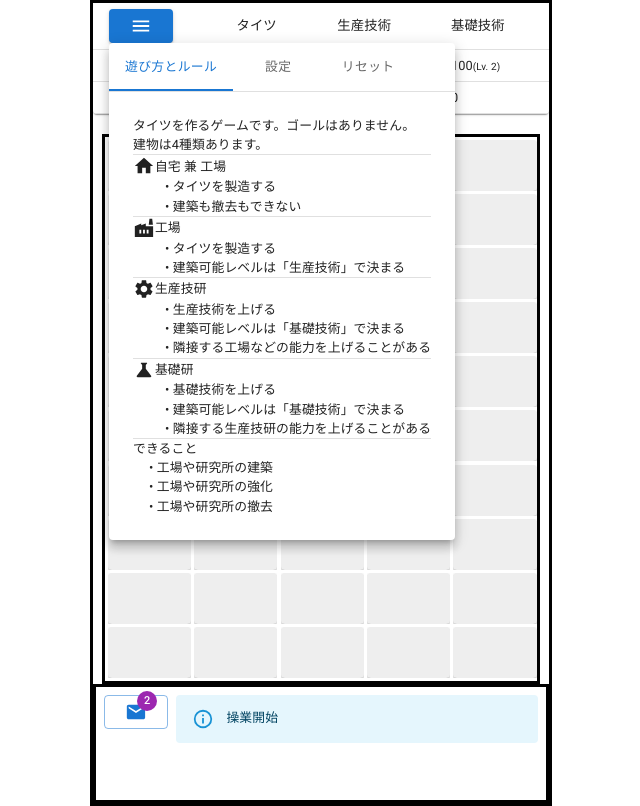
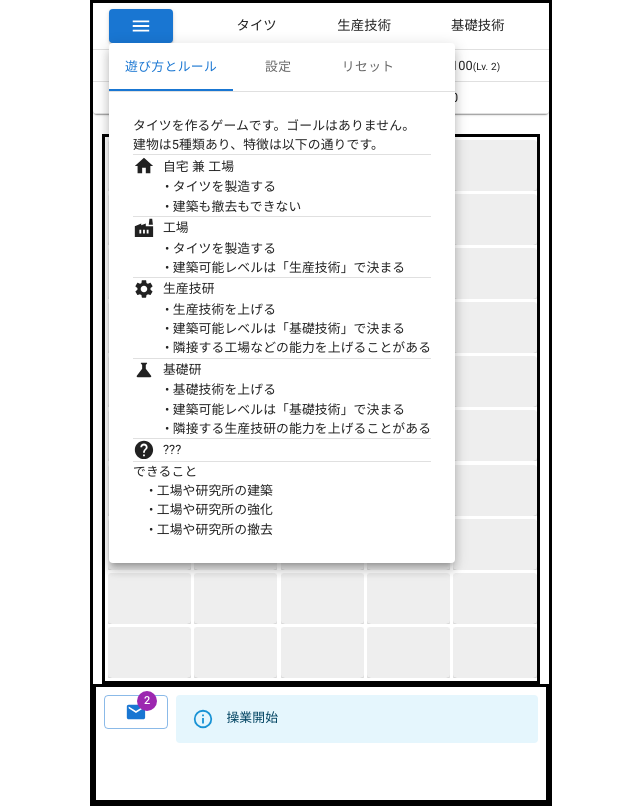
Before and after one commit to nabetani/game24f, a React (Vite) app in the folder tfactory/: page / in a window 1280 px wide. Both pictures are taken after a click on the button 460 px from the left and 25 px from the top of the page. Shown: the whole page, without its empty margins (319-959 px from the left). Built offline with nearby package versions, Linux system fonts and the light colour scheme.

Commit message:
説明追記

```diff
--- a/tfactory/src/Header.tsx
+++ b/tfactory/src/Header.tsx
@@ -6,6 +6,7 @@ import * as Mui from "@mui/material";
 import * as Icon from '@mui/icons-material';
 import * as MuiL from "@mui/lab";
 import React from 'react'
+import * as W from "./World"
 
 const mtab = {
   usage: "mtab-usage",
@@ -47,45 +48,73 @@ function ResetUI(p: {
 
 function UsageUI(p: {
   op: (cmd: string) => void,
+  world: W.World,
   closer: () => void,
 }): JSX.Element {
   const T = Mui.Typography
-
   return <>
     <T>
       タイツを作るゲームです。ゴールはありません。<br />
-      建物は4種類あります。</T>
+      建物は5種類あり、特徴は以下の通りです。</T>
     <Mui.Divider />
-    <Mui.Stack direction="row" display="flex" alignItems="center">
+    <Mui.Stack gap={1} direction="row" display="flex" alignItems="center">
       <Icon.Home /> <T>自宅 兼 工場</T></Mui.Stack>
     <Mui.Box sx={{ pl: 4 }}><T>
       • タイツを製造する<br />
       • 建築も撤去もできない
+      {G.canBuildMagic(p.world) ? <>
+        <br />• 隣接する魔術研の能力を上げる
+      </> : <></>}
     </T></Mui.Box>
     <Mui.Divider />
 
-    <Mui.Stack direction="row" display="flex" alignItems="center">
+    <Mui.Stack gap={1} direction="row" display="flex" alignItems="center">
       <Icon.Factory /><T>工場</T></Mui.Stack>
     <Mui.Box sx={{ pl: 4 }}><T>
       • タイツを製造する<br />
-      • 建築可能レベルは「生産技術」で決まる</T>
+      • 建築可能レベルは「生産技術」で決まる
+      {G.canBuildMagic(p.world) ? <>
+        <br />• 隣接する魔術研が一個だと能力が上がり、複数だと能力が下がる
+      </> : <></>}
+    </T>
     </Mui.Box>
     <Mui.Divider />
-    <Mui.Stack direction="row" display="flex" alignItems="center">
+    <Mui.Stack gap={1} direction="row" display="flex" alignItems="center">
       <Icon.Settings /><T>生産技研</T></Mui.Stack>
     <Mui.Box sx={{ pl: 4 }}><T>
       • 生産技術を上げる<br />
       • 建築可能レベルは「基礎技術」で決まる<br />
-      • 隣接する工場などの能力を上げることがある</T>
+      • 隣接する工場などの能力を上げることがある
+      {G.canBuildMagic(p.world) ? <>
+        <br />• 隣接する魔術研が一個だと能力が上がり、複数だと能力が下がる
+      </> : <></>}</T>
     </Mui.Box>
     <Mui.Divider />
-    <Mui.Stack direction="row" display="flex" alignItems="center">
+    <Mui.Stack gap={1} direction="row" display="flex" alignItems="center">
       <Icon.Science /><T> 基礎研</T></Mui.Stack>
     <Mui.Box sx={{ pl: 4 }}><T>
       • 基礎技術を上げる<br />
       • 建築可能レベルは「基礎技術」で決まる<br />
-      • 隣接する生産技研の能力を上げることがある</T>
+      • 隣接する生産技研の能力を上げることがある
+      {G.canBuildMagic(p.world) ? <>
+        <br />• 隣接する魔術研が一個だと能力が上がり、複数だと能力が下がる
+      </> : <></>}</T>
     </Mui.Box>
+    <Mui.Divider />
+    {G.canBuildMagic(p.world) ? <>
+      <Mui.Stack gap={1} direction="row" display="flex" alignItems="center">
+        <Icon.AutoFixHigh /><T>魔術研</T></Mui.Stack>
+      <Mui.Box sx={{ pl: 4 }}><T>
+        • 何も生産せず、隣接する施設に影響を与える
+        <br />• 強化できない
+        <br />• 撤去費用が膨大
+      </T>
+      </Mui.Box>
+    </> : <>
+      <Mui.Stack gap={1} direction="row" display="flex" alignItems="center">
+        <Icon.Help /><T> ???</T></Mui.Stack>
+    </>}
+
     <Mui.Divider />
     <T>できること</T>
     <Mui.Box sx={{ pl: 2 }}><T>
@@ -98,6 +127,7 @@ function UsageUI(p: {
 
 function RootMenuUI(p: {
   op: (cmd: string) => void,
+  world: W.World,
   closer: () => void,
 }): JSX.Element {
   const [value, setValue] = React.useState<string>(mtab.usage);
@@ -115,7 +145,7 @@ function RootMenuUI(p: {
         </MuiL.TabList>
       </Mui.Box>
       <MuiL.TabPanel value={mtab.usage}>
-        <UsageUI op={p.op} closer={p.closer} />
+        <UsageUI world={p.world} op={p.op} closer={p.closer} />
       </MuiL.TabPanel>
       <MuiL.TabPanel value={mtab.general}>
         <GeneralUI op={p.op} closer={p.closer} />
@@ -129,6 +159,7 @@ function RootMenuUI(p: {
 
 function MenuButton(p: {
   op: (cmd: string) => void,
+  world: W.World
 }): JSX.Element {
   const [anchor, setAnchor] = React.useState<HTMLElement | null | undefined>(null);
   const open = Boolean(anchor);
@@ -152,7 +183,7 @@ function MenuButton(p: {
         vertical: 'bottom',
         horizontal: 'left',
       }}>
-      <RootMenuUI op={p.op} closer={handleClose} /></Mui.Popover></>
+      <RootMenuUI op={p.op} world={p.world} closer={handleClose} /></Mui.Popover></>
 }
 
 function Digit(p: { v: number }): JSX.Element {
@@ -171,7 +202,7 @@ function Digit(p: { v: number }): JSX.Element {
 }
 
 function HeaderStatus(p: {
-  world: G.World,
+  world: W.World,
   op: (cmd: string) => void,
 }): JSX.Element {
   const r0 = { name: "保有", v: p.world.powers }
@@ -193,7 +224,7 @@ function HeaderStatus(p: {
           <Mui.TableHead>
             <Mui.TableRow>
               <Mui.TableCell sx={cellStyle} >
-                <MenuButton op={p.op} />
+                <MenuButton op={p.op} world={p.world} />
               </Mui.TableCell>
               <Mui.TableCell sx={cellStyle} >タイツ</Mui.TableCell>
               <Mui.TableCell sx={cellStyle} >生産技術</Mui.TableCell>
@@ -236,7 +267,7 @@ function HeaderStatus(p: {
 }
 
 export function Header(p: {
-  world: G.World,
+  world: W.World,
   op: (cmd: string) => void,
 }): JSX.Element {
   return <>
--- a/tfactory/src/game2.ts
+++ b/tfactory/src/game2.ts
@@ -471,7 +471,7 @@ export const canBuildAt = (_: World, c: Cell): boolean => (
   c.kind == FieldObjKind.none
 )
 
-const canBuildMagic = (wo: World): boolean => {
+export const canBuildMagic = (wo: World): boolean => {
   const m = CellKind.magic
   return 0 < m.buildableLevel(wo.powers)
 }
```
